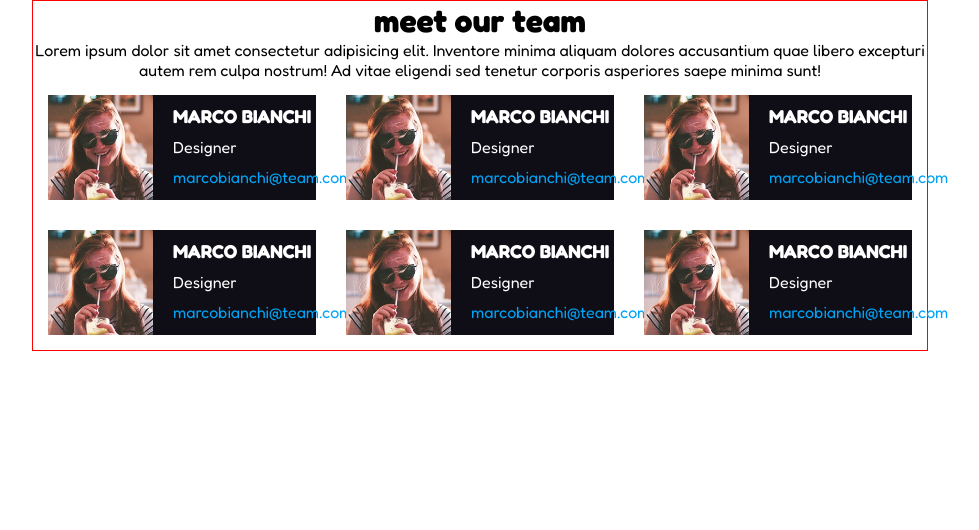
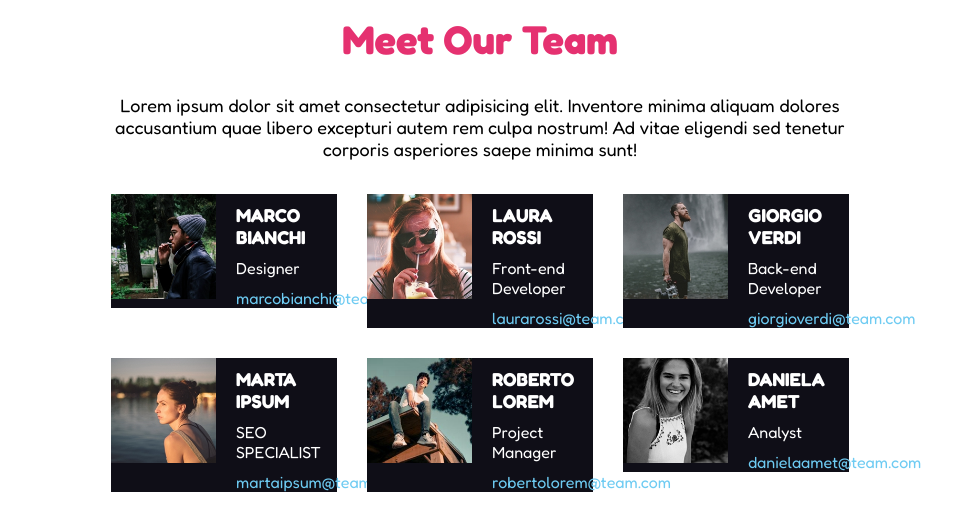
Before and after one commit to AlessandroCampo/html-css-float-cards, a plain HTML site: page index.html in a window 1280 px wide. Shown: the whole page, without its empty margins (160-1139 px from the left). Drawn offline with Linux system fonts and the light colour scheme.

Commit message:
Added margins and sizes to get closer to reference

```diff
--- a/assets/css/style.css
+++ b/assets/css/style.css
@@ -16,13 +16,25 @@ html {
 }
 
 body {
-    width: 70%;
+    width: 60%;
     margin: 0 auto;
-    border: 1px solid red;
 }
 
 header {
     text-align: center;
+    margin-top: 2%;
+}
+
+header h1 {
+    color: #E53170;
+    text-transform: capitalize;
+    font-size: 40px;
+    margin-bottom: 4%;
+}
+
+header p {
+    font-size: 18px;
+    margin-bottom: 2.5%;
 }
 
 .card {
@@ -52,6 +64,6 @@ header {
 }
 
 .info-container a {
-    color: #00A3F5;
+    color: #6ECBF2;
     text-decoration: none;
 }
--- a/index.html
+++ b/index.html
@@ -21,7 +21,7 @@
     </header>
     <div class="cards-container">
         <div class="card">
-            <img src="./assets/img/female1.png" alt="profilepic">
+            <img src="./assets/img/male1.png" alt="profilepic">
             <div class="info-container">
                 <h3>MARCO BIANCHI</h3>
                 <p>Designer</p>
@@ -33,41 +33,41 @@
         <div class="card">
             <img src="./assets/img/female1.png" alt="profilepic">
             <div class="info-container">
-                <h3>MARCO BIANCHI</h3>
-                <p>Designer</p>
-                <a href="#">marcobianchi@team.com</a>
+                <h3>LAURA ROSSI</h3>
+                <p>Front-end Developer</p>
+                <a href="#">laurarossi@team.com</a>
             </div>
         </div>
         <div class="card">
-            <img src="./assets/img/female1.png" alt="profilepic">
+            <img src="./assets/img/male2.png" alt="profilepic">
             <div class="info-container">
-                <h3>MARCO BIANCHI</h3>
-                <p>Designer</p>
-                <a href="#">marcobianchi@team.com</a>
+                <h3>GIORGIO VERDI</h3>
+                <p>Back-end Developer</p>
+                <a href="#">giorgioverdi@team.com</a>
             </div>
         </div>
         <div class="card">
-            <img src="./assets/img/female1.png" alt="profilepic">
+            <img src="./assets/img/female2.png" alt="profilepic">
             <div class="info-container">
-                <h3>MARCO BIANCHI</h3>
-                <p>Designer</p>
-                <a href="#">marcobianchi@team.com</a>
+                <h3>MARTA IPSUM</h3>
+                <p>SEO SPECIALIST</p>
+                <a href="#">martaipsum@team.com</a>
             </div>
         </div>
         <div class="card">
-            <img src="./assets/img/female1.png" alt="profilepic">
+            <img src="./assets/img/male3.png" alt="profilepic">
             <div class="info-container">
-                <h3>MARCO BIANCHI</h3>
-                <p>Designer</p>
-                <a href="#">marcobianchi@team.com</a>
+                <h3>ROBERTO LOREM</h3>
+                <p>Project Manager</p>
+                <a href="#">robertolorem@team.com</a>
             </div>
         </div>
         <div class="card">
-            <img src="./assets/img/female1.png" alt="profilepic">
+            <img src="./assets/img/female3.png" alt="profilepic">
             <div class="info-container">
-                <h3>MARCO BIANCHI</h3>
-                <p>Designer</p>
-                <a href="#">marcobianchi@team.com</a>
+                <h3>DANIELA AMET</h3>
+                <p>Analyst</p>
+                <a href="#">danielaamet@team.com</a>
             </div>
         </div>
 
```
